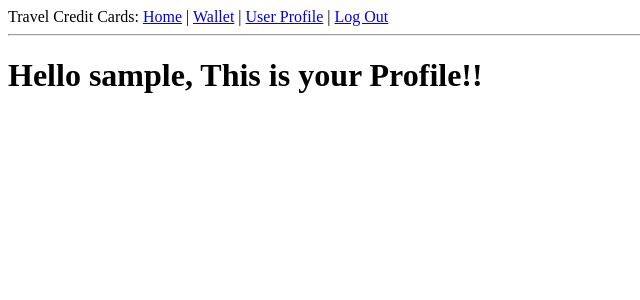
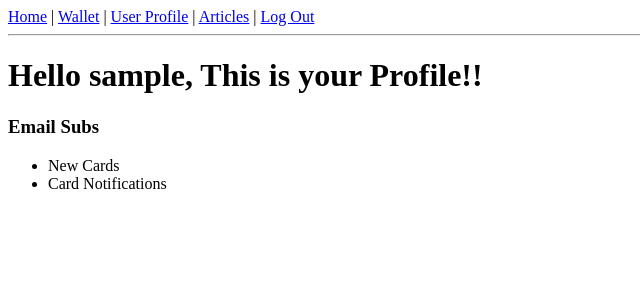
Before and after one commit to rpp114/cards, a Flask app: page /user/profile in a window 1280 px wide. Shown: the top 300 px of the page, without its empty margins (0-640 px from the left). Run offline with Flask 2, Linux system fonts and the light colour scheme; the visitor is signed in with stand-in values (Sample User, id 1); data comes from the database, SQL or seed files in the repository; parts of the project's set-up code (start-up, migrations or seed data) failed here and were passed over.

Commit message:
space holders

```diff
--- a/app/templates/card_page.html
+++ b/app/templates/card_page.html
@@ -12,5 +12,7 @@
   <h3>Spending Categories</h3>
   {% for category in spending_categories %}
     <p>{{category[0]}} - {{category[1]}}</p>
+
+  <h3>Comments</h3>
   {% endfor %}
 {% endblock %}
--- a/app/templates/how_it_works.html
+++ b/app/templates/how_it_works.html
@@ -2,5 +2,6 @@
 
 {% block content %}
     <h1>Here's how it works!</h1>
+    <h3>Like a Charm!</h3>
 
 {% endblock %}
--- a/app/templates/internal_base.html
+++ b/app/templates/internal_base.html
@@ -4,10 +4,10 @@
     </head>
     <body>
         <div>
-            Travel Credit Cards:
             <a href="{{ url_for('user_cards') }}">Home</a> |
             <a href="{{ url_for('wallet') }}">Wallet</a> |
             <a href="{{ url_for('user_profile') }}">User Profile</a> |
+            <a href="{{ url_for('user_profile') }}">Articles</a> |
             <a href="{{ url_for('logout') }}">Log Out</a>
         </div>
         <hr>
--- a/app/templates/user_profile.html
+++ b/app/templates/user_profile.html
@@ -2,4 +2,9 @@
 
 {% block content %}
   <h1>Hello {{ current_user.username}}, This is your Profile!!</h1>
+  <h3>Email Subs</h3>
+  <ul>
+    <li>New Cards</li>
+    <li>Card Notifications</li>
+  </ul>
 {% endblock %}
```
